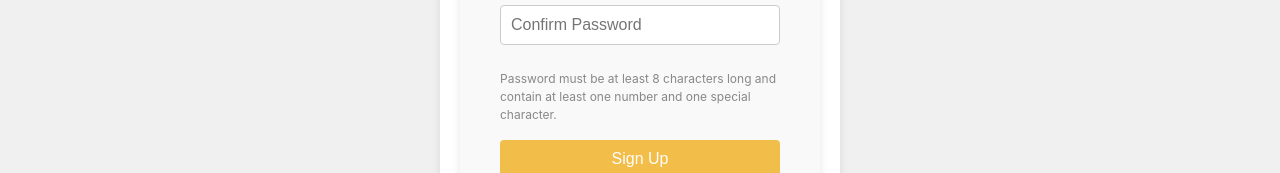
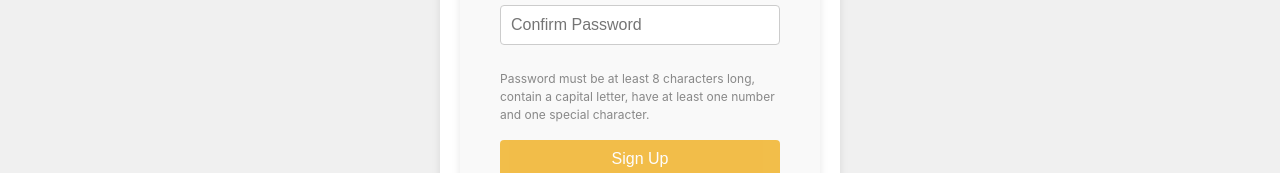
Before and after one commit to travelator/travelator-web, a React (Vite) app: page /signup in a window 1280 px wide. Shown: the part 540-713 px from the top of the page. Built offline with nearby package versions, Linux system fonts and the light colour scheme; no server answers.

Commit message:
feature: added error loggin for user that makesa it clear that a password also needs to include a capital letter

```diff
--- a/src/components/AuthForm/AuthForm.jsx
+++ b/src/components/AuthForm/AuthForm.jsx
@@ -33,6 +33,7 @@ const AuthForm = ({ type, onSubmit, serverError }) => {
         const minLength = 8;
         const hasNumber = /\d/;
         const hasSpecialChar = /[!@#$%^&*(),.?":{}|<>]/;
+        const hasCapitalLetter = /[A-Z]/;
 
         if (password.length < minLength) {
             return 'Password must be at least 8 characters long.';
@@ -42,6 +43,9 @@ const AuthForm = ({ type, onSubmit, serverError }) => {
         }
         if (!hasSpecialChar.test(password)) {
             return 'Password must contain at least one special character.';
+        }
+        if (!hasCapitalLetter.test(password)) {
+            return 'Password must contain at least one capital letter.';
         }
         return null;
     };
@@ -124,9 +128,9 @@ const AuthForm = ({ type, onSubmit, serverError }) => {
                             required
                         />
                         <label htmlFor="password" className="password-label">
-                            Password must be at least 8 characters long and
-                            contain at least one number and one special
-                            character.
+                            Password must be at least 8 characters long, contain
+                            a capital letter, have at least one number and one
+                            special character.
                         </label>
                     </>
                 )}
```
Also changed, not shown: 1 other file (tests, documents, lock files or other folders).
